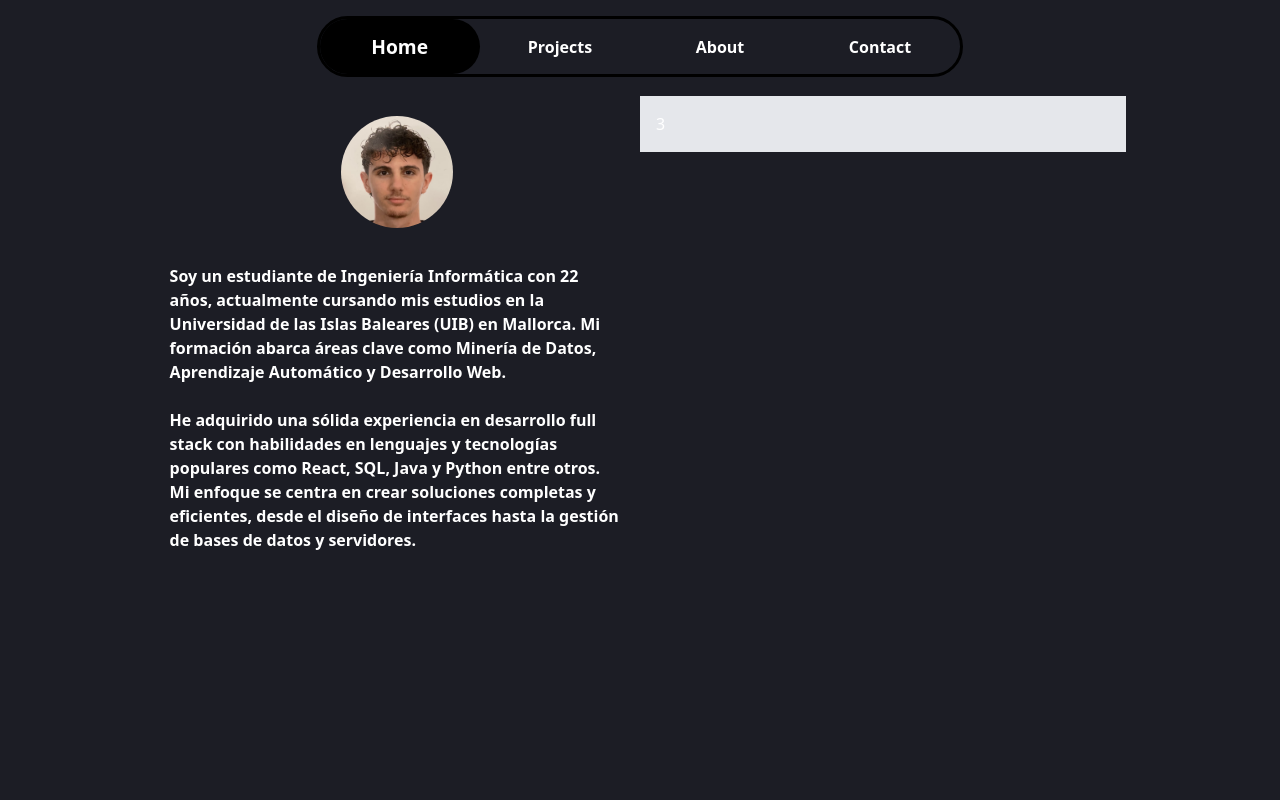
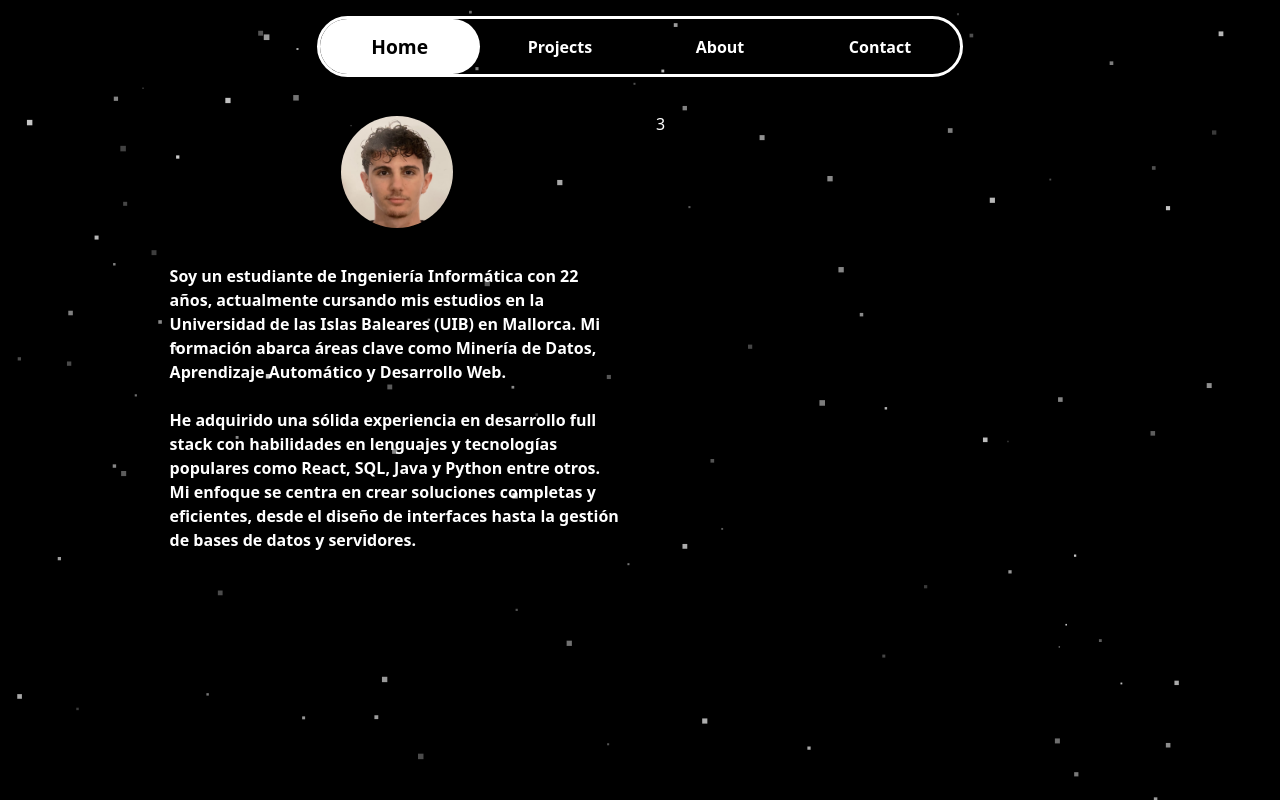
Before and after one commit to mrcl29/mrcl29, a React (Vite) app: page / in a window 1280 px wide. Built offline with nearby package versions, Linux system fonts and the light colour scheme.

Commit message:
Color Negro + partículas

```diff
--- a/index.html
+++ b/index.html
@@ -7,7 +7,7 @@
     <meta name="viewport" content="width=device-width, initial-scale=1.0" />
     <title>Portfolio | Marc Llobera Villalonga</title>
   </head>
-  <body style="background-color: #1C1D25; color: white;">
+  <body style="background-color: #000000; color: white;">
     <div id="root"></div>
     <script type="module" src="/src/main.jsx"></script>
   </body>
--- a/src/App.jsx
+++ b/src/App.jsx
@@ -6,22 +6,24 @@ import Home from "./components/pages/Home.jsx";
 import Projects from "./components/pages/Projects.jsx";
 import About from "./components/pages/About.jsx";
 import Contact from "./components/pages/Contact.jsx";
+import ParticleBackground from "./components/extra/ParticleBackground.jsx";
 
 function App() {
-  const [currentPage, setCurrentPage] = useState("home"); // Estado centralizado
+  const [currentPage, setCurrentPage] = useState("home");
 
   return (
-    <>
+    <div className="relative w-full h-screen overflow-hidden">
+      <ParticleBackground/>
       <Navbar currentPage={currentPage} onPageChange={setCurrentPage} />
       <MainLayout>
-        <div className="content-wrapper mt-16 sm:mt-16 md:mt-20 lg:mt-24">
+        <div className="content-wrapper relative z-10 mt-16 sm:mt-16 md:mt-20 lg:mt-24">
           {currentPage === "home" && <Home />}
           {currentPage === "projects" && <Projects />}
           {currentPage === "about" && <About />}
           {currentPage === "contact" && <Contact />}
         </div>
       </MainLayout>
-    </>
+    </div>
   );
 }
 
--- /dev/null
+++ b/src/components/extra/ParticleBackground.jsx
@@ -0,0 +1,79 @@
+import { useEffect, useMemo } from "react";
+import Particles, { initParticlesEngine } from "@tsparticles/react";
+import { loadSlim } from "@tsparticles/slim";
+
+function ParticleBackground() {
+  useEffect(() => {
+    // Inicializa la librería de partículas con la versión optimizada (slim)
+    initParticlesEngine(async (engine) => {
+      await loadSlim(engine);
+    });
+  }, []);
+
+  const options = useMemo(() => ({
+    fpsLimit: 120, // Límite de FPS para optimizar rendimiento
+    background: {
+      color: "#000", // Color de fondo negro
+    },
+    interactivity: {
+      events: {
+        onHover: {
+          enable: true, // Activa la interacción con el mouse
+          mode: "grab", // Las partículas se alejan del cursor
+          parallax: { enable: true, force: 70, smooth: 50 }, // Parallax desactivado
+        },
+        resize: true, // Ajusta partículas al cambiar tamaño de pantalla
+      },
+      modes: {
+        grab: {
+            distance: 100, // Distancia en la que las partículas se conectan
+            lineLinked: {
+              enable: true, // Habilita las líneas de conexión
+              opacity: 0.3, // Opacidad de las líneas
+              color: "#ffffff", // Color de las líneas (blanco)
+              width: 1, // Grosor de las líneas
+            },
+          },
+        }
+    },
+    particles: {
+      color: { value: "#ffffff" }, // Color de las partículas (blanco)
+      move: {
+        direction: "none", // Sin dirección fija
+        enable: true, // Activa el movimiento de partículas
+        outModes: "out", // Si salen de la pantalla, reaparecen en otro lado
+        random: true, // Movimiento aleatorio
+        speed: 1, // Velocidad de movimiento de las partículas
+        straight: false, // No se mueven en línea recta
+      },
+      number: {
+        density: {
+          enable: true, // Activa la distribución uniforme
+          area: 100, // Cantidad de partículas por cada 100px²
+        },
+        value: 200, // Número total de partículas
+      },
+      opacity: {
+        animation: {
+          enable: true, // Activa la animación de opacidad
+          speed: 1, // Velocidad de la animación de opacidad
+          sync: false, // Cada partícula cambia su opacidad de forma independiente
+          startValue: "random", // Cada partícula inicia con opacidad diferente
+          count: 0, // Permite que las partículas sigan existiendo indefinidamente
+          loop: true, // Hace que el ciclo de opacidad se repita (parpadeo)
+        },
+        value: { min: 0.2, max: 0.8 }, // Rango de opacidad (0.2 a 0.8)
+      },
+      shape: {
+        type: "square", // Forma de las partículas (ver más opciones abajo)
+      },
+      size: {
+        value: { min: 1, max: 4 }, // Tamaño de las partículas (entre 1px y 4px)
+      },
+    },
+  }));
+
+  return <Particles id="tsparticles" options={options} />;
+}
+
+export default ParticleBackground;
--- a/src/components/navbar/NavCard.jsx
+++ b/src/components/navbar/NavCard.jsx
@@ -3,7 +3,7 @@ const NavCard = ({ title, route, isChecked, onPageChange }) => {
     <div
       onClick={() => onPageChange(route)}
       className={`cursor-pointer w-full h-full flex items-center justify-center rounded-full transition-all duration-300 ${
-        isChecked ? "text-white" : "hover:bg-gray-200"
+        isChecked ? "text-black" : "hover:scale-120"
       }`}
     >
       <input
--- a/src/components/navbar/Navbar.jsx
+++ b/src/components/navbar/Navbar.jsx
@@ -22,11 +22,11 @@ const Navbar = ({ currentPage, onPageChange }) => {
   }, [currentPage]);
 
   return (
-    <nav className="fixed top-4 left-1/2 transform -translate-x-1/2 border-3 border-black z-50 inline-flex items-center justify-center rounded-full">
+    <nav className="fixed top-4 left-1/2 transform -translate-x-1/2 border-3 border-white z-50 inline-flex items-center justify-center rounded-full">
       {/* Indicador deslizante */}
       <div
         ref={indicatorRef}
-        className="absolute bg-black rounded-full transition-all duration-300 ease-in-out"
+        className="absolute bg-white rounded-full transition-all duration-300 ease-in-out"
       ></div>
 
       <ul className="flex w-full relative">
--- a/src/components/pages/Home.jsx
+++ b/src/components/pages/Home.jsx
@@ -14,8 +14,8 @@ const Home = () => {
       </div>
 
       {/* Contenedor derecho - Ocupa la otra mitad y su altura se ajusta a los otros contenedores */}
-      <div className="w-1/2 h-full p-4 bg-gray-200">
-        {/* Contenido del contenedor derecho */}3
+      <div className="w-1/2 h-full p-4">
+        3
       </div>
 
       {/* Contenedor de texto - Mitad izquierda, ajustada verticalmente al contenido */}
```
Also changed, not shown: package.json (+6 -2 lines), 2 other files (tests, documents, lock files or other folders).
